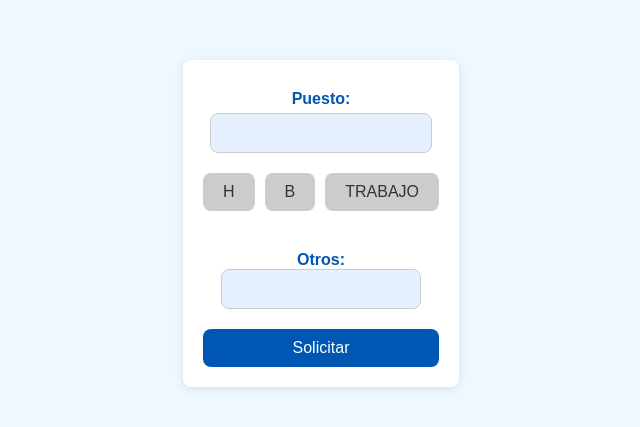
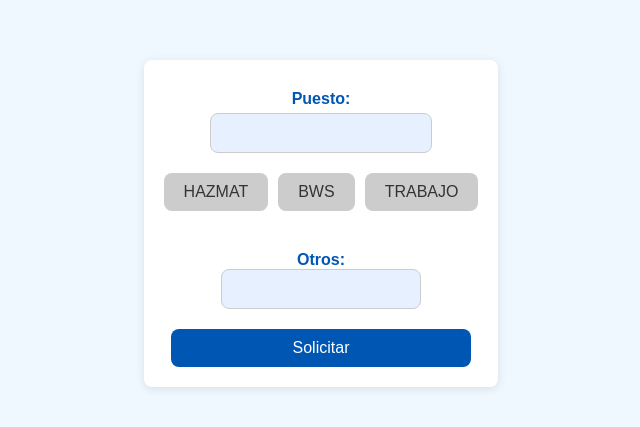
Before and after one commit to BlinderStudio/RunnerWeb, a plain HTML site: page formPC.html in a window 1280 px wide. Shown: the part 197-624 px from the top of the page, without its empty margins (319-959 px from the left). Drawn offline with Linux system fonts and the light colour scheme.

Commit message:
Update formPC.html

```diff
--- a/formPC.html
+++ b/formPC.html
@@ -136,8 +136,8 @@
   <input type="number" id="puesto" name="puesto" min="0" required>
 
   <div class="button-group">
-    <button type="button" id="hazmatButton">H</button>
-    <button type="button" id="bwsButton">B</button>
+    <button type="button" id="hazmatButton">HAZMAT</button>
+    <button type="button" id="bwsButton">BWS</button>
     <button type="button" id="trabajoButton">TRABAJO</button>
   </div>
 
```
